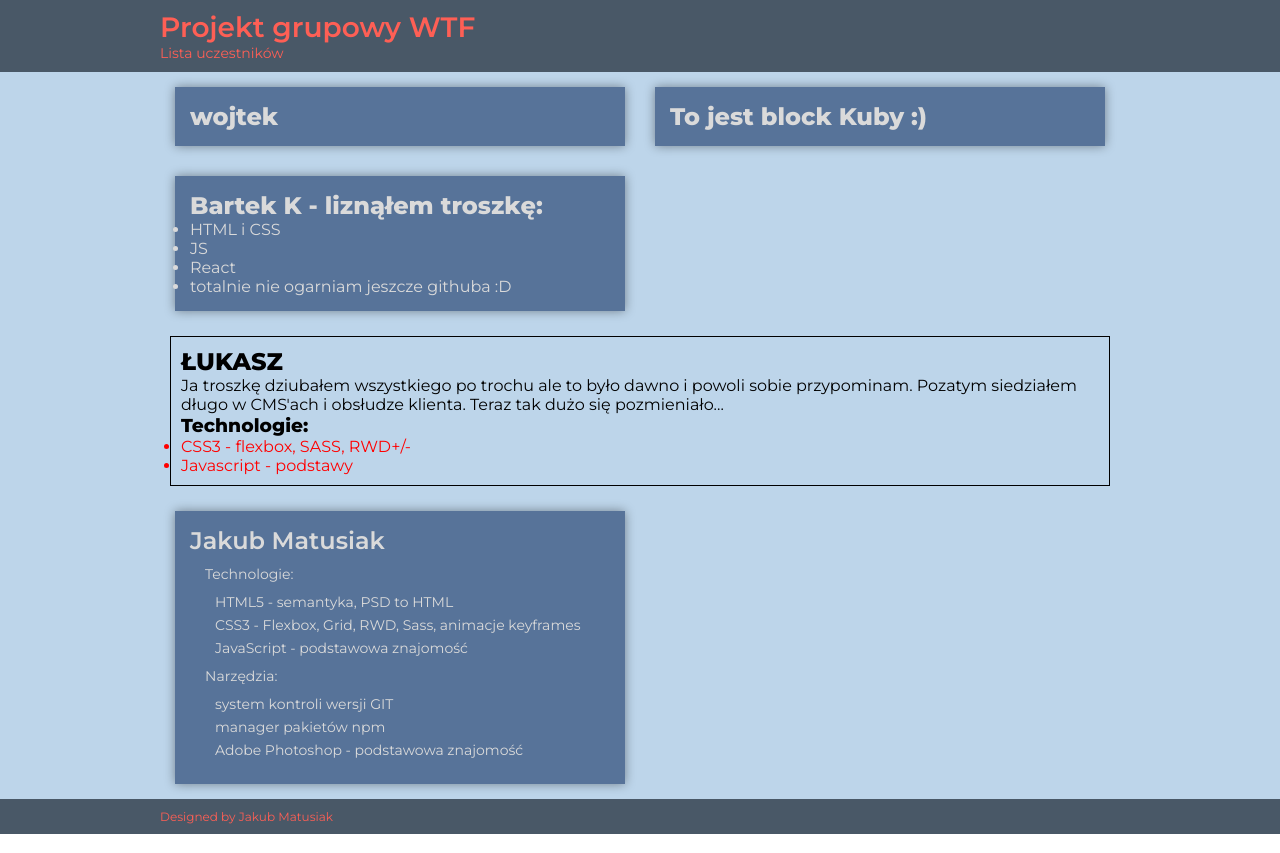
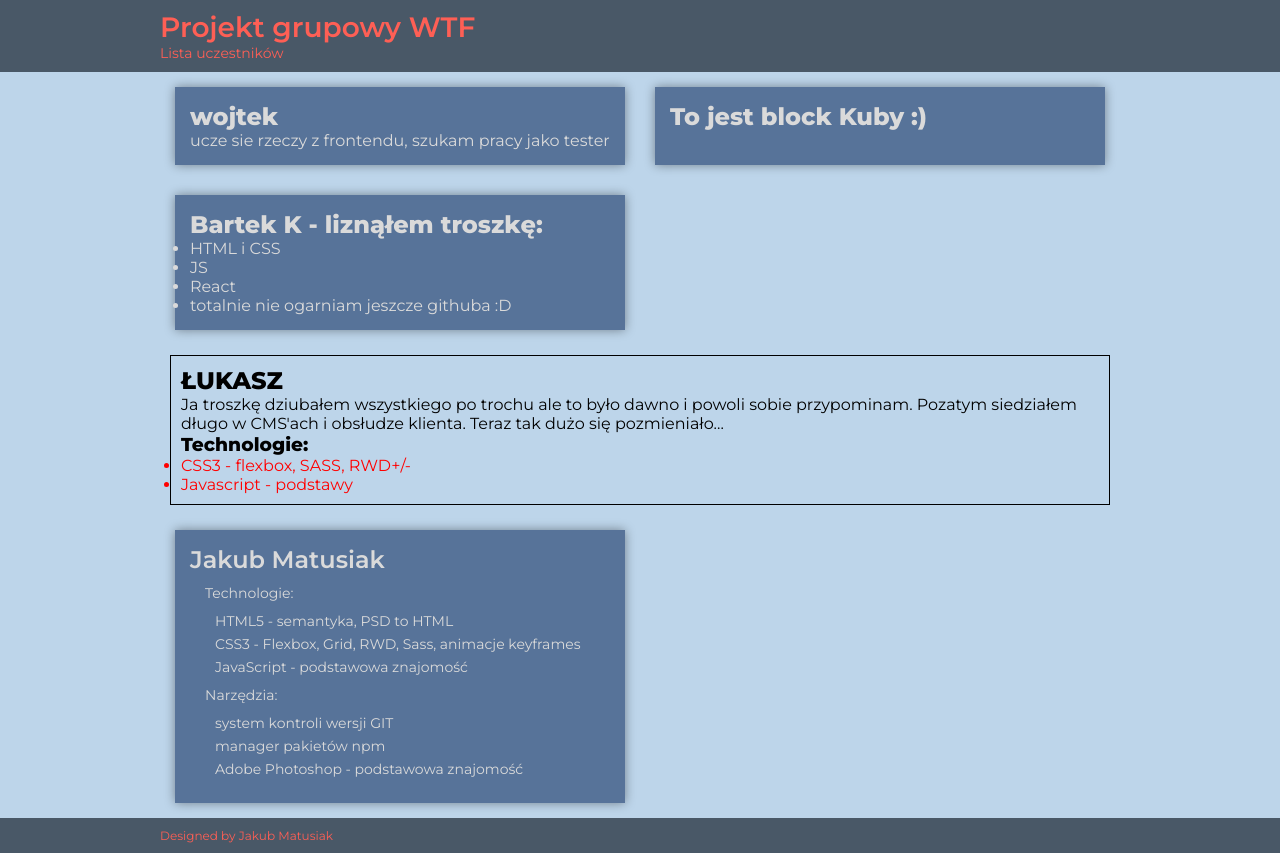
Before and after one commit to Wojciech-Kaczmarek/dev-group, a website: page index.html in a window 1280 px wide. Drawn offline with Linux system fonts and the light colour scheme.

Commit message:
update wojtek

```diff
--- a/index.html
+++ b/index.html
@@ -21,6 +21,9 @@
                 <h2>
                     wojtek
                 </h2>
+                <p>
+                    ucze sie rzeczy z frontendu, szukam pracy jako tester
+                </p>
             </div>
             <div class="box">
                 <h2>
```
